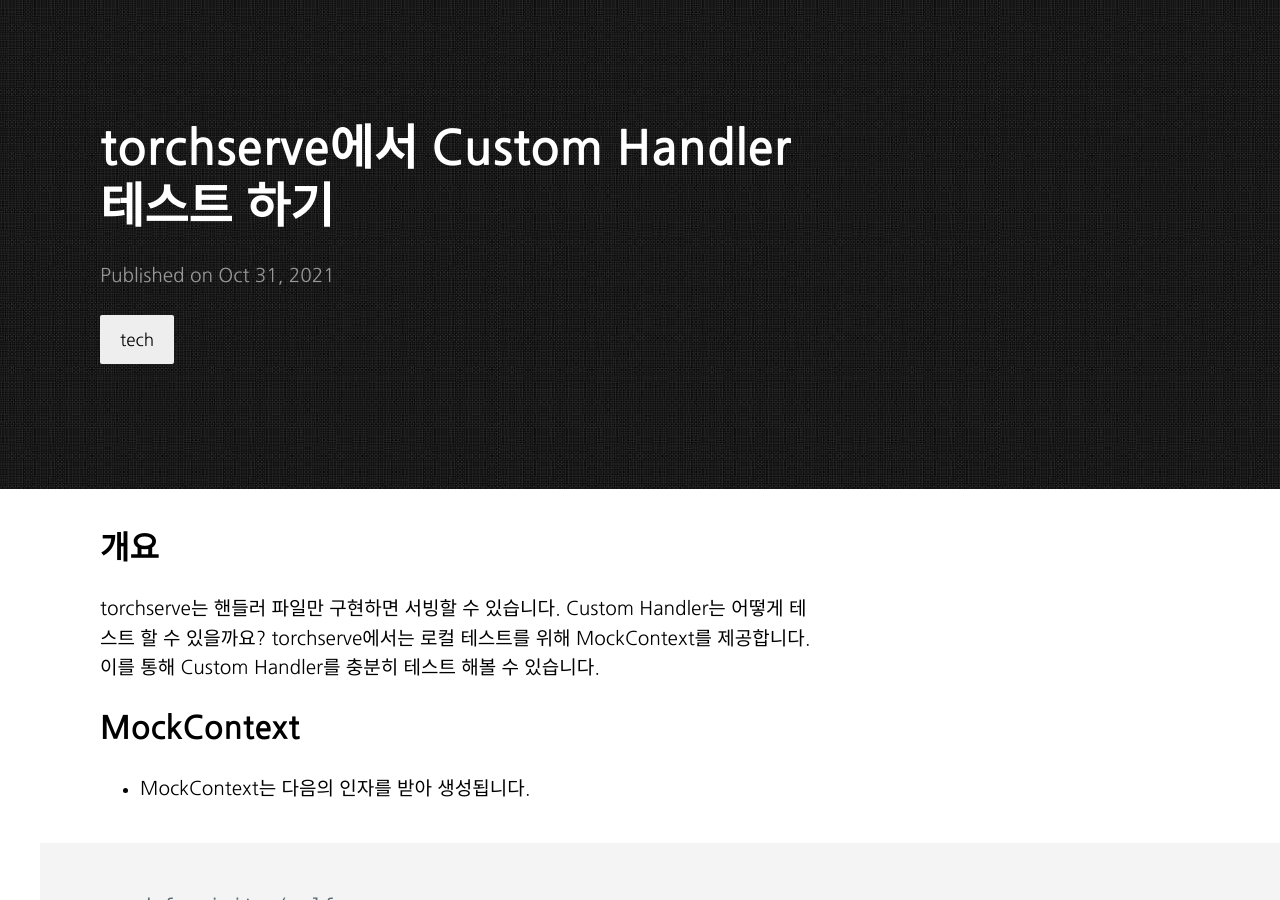
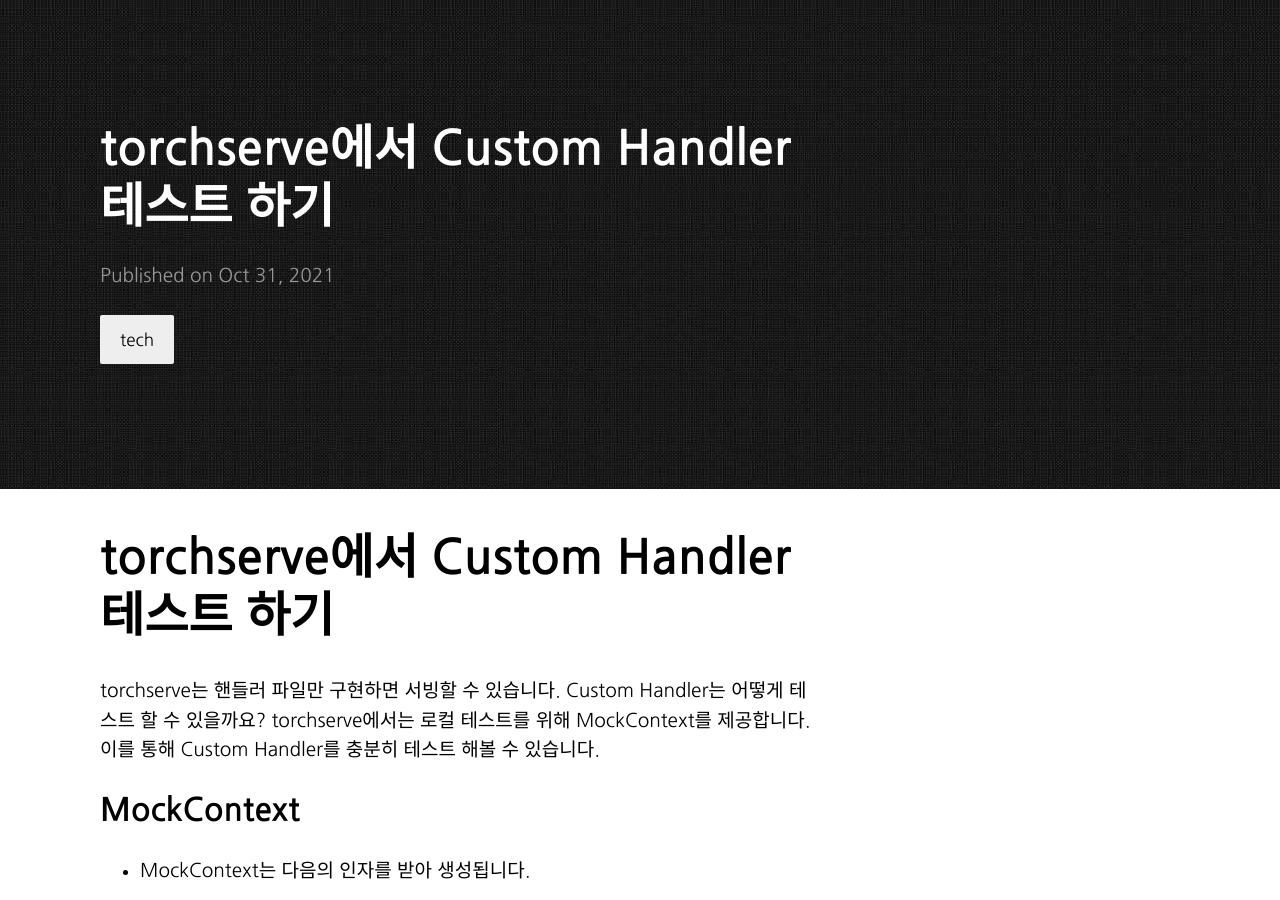
Before and after one commit to skydice/skydice.github.io, a Jekyll site: the page built from _posts/2021-10-31-torchserve에서-Custom-Handler-테스트-하기.markdown, in a window 1280 px wide and 900 px high. Built offline with Jekyll 4.4.1, drawn with Linux system fonts in a browser that asks for light colours.

Commit message:
Update 2021-10-31-torchserve에서-Custom-Handler-테스트-하기.markdown

```diff
--- a/_posts/2021-10-31-torchserve에서-Custom-Handler-테스트-하기.markdown
+++ b/_posts/2021-10-31-torchserve에서-Custom-Handler-테스트-하기.markdown
@@ -4,7 +4,7 @@ title:  "torchserve에서 Custom Handler 테스트 하기"
 date:   2021-10-31 18:00:00 +0900
 categories: tech
 ---
-## 개요
+# torchserve에서 Custom Handler 테스트 하기
 torchserve는 핸들러 파일만 구현하면 서빙할 수 있습니다. Custom Handler는 어떻게 테스트 할 수 있을까요? torchserve에서는 로컬 테스트를 위해 MockContext를 제공합니다. 이를 통해 Custom Handler를 충분히 테스트 해볼 수 있습니다.
 ## MockContext
 * MockContext는 다음의 인자를 받아 생성됩니다.
```
